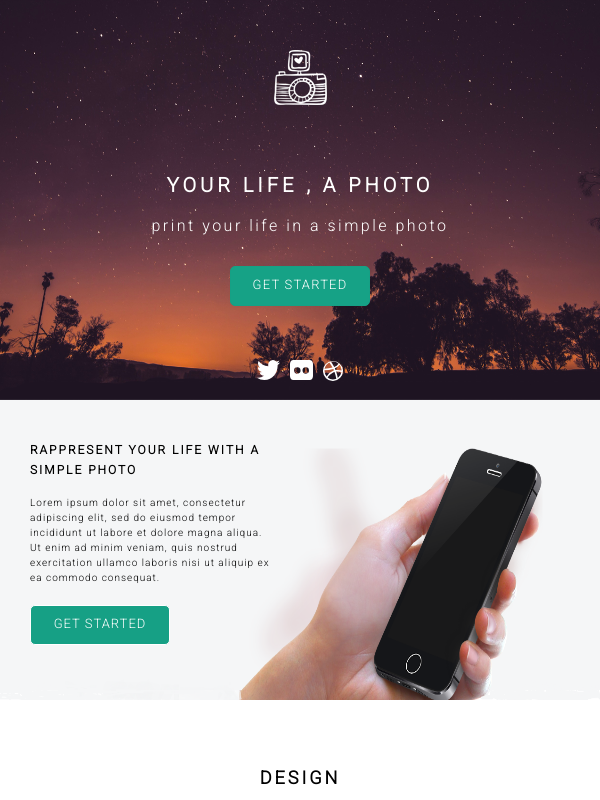
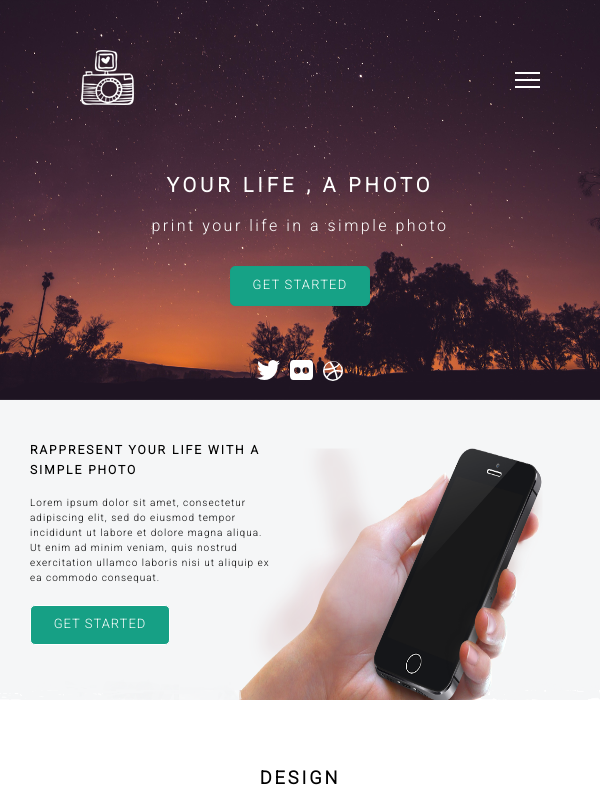
Before and after one commit to hennadii20/site_testwork, a plain HTML site: page index.html in a window 600 px wide. Shown: the top 800 px of the page. Drawn offline with Linux system fonts and the light colour scheme.

Commit message:
changing in navigation

```diff
--- a/index.html
+++ b/index.html
@@ -7,7 +7,7 @@
     <link href="https://fonts.googleapis.com/css2?family=Roboto:wght@300&display=swap" rel="stylesheet">
     <link rel="stylesheet" href="normalize.css">
     <link rel="stylesheet" href="style.css">
-    <title>Document</title>
+    <title>Site</title>
 </head>
 <body>
     <header class="header-wrapper">
@@ -20,6 +20,11 @@
                         DESIGN</a></li>
                 <li class="menu-items  menu-block">
                        <a class="menu-items-link" href="#download">DOWNLOAD</a></li>
+                       <li class="navigation__item">
+                       <button class="navigation__btn-burger">
+                           <span class="navigation__btn-burger--reader-only">menu</span>
+                       </button>
+                    </li>
             </ul>
         </div>
         <div class="header-center-block">
@@ -53,7 +58,7 @@
             </div>
 
             <div class="button__group">
-                <span><p class="design__numbers">01/05</p></span>
+                <span class="button__group-num"><p class="design__numbers">01/05</p></span>
                 <button class="left-btn"><img src="images/fa-angle-left.svg" alt="button"></button>
                 <button class="right-btn"><img src="images/fa-angle-right.svg" alt="button"></button>
             </div>
--- a/style.css
+++ b/style.css
@@ -47,6 +47,29 @@
 
 .logo-item {
     margin: 0 3.5vw;
+}
+
+.navigation__btn-burger--reader-only{
+    display: none;
+}
+
+.navigation__btn-burger {
+    display: none;
+    padding: 0;
+    border: none;
+    background-color: transparent;
+    border-bottom: 2px solid white;
+    cursor: pointer;
+}
+
+.navigation__btn-burger::before,
+.navigation__btn-burger::after {
+    content:" ";
+    display: block;
+    width: 25px;
+    height: 2px;
+    margin-bottom: 5px;
+    background-color: #ffffff;
 }
 
 .header-center-block {
@@ -199,7 +222,7 @@
    margin-bottom: 0;
 }
 
-span {
+.button__group-num {
     position: relative;
     left: 10px;
 }
@@ -387,12 +410,14 @@ span {
         display: none;
     }
 
-    .burger-btn {
-        display: visible;
+    .navigation__btn-burger {
+        display: block;
     }
 
-    .logo-item {
-        margin: 0 auto;
+    .menu-list {
+        width: 80%;
+        justify-content:space-between;
+        align-items:center;
     }
 
 .header-title {
@@ -500,7 +525,18 @@ span {
         padding-top: 30px;
     }
 
-    .header-wrapper{
+    .navigation__btn-burger {
+        display: block;
+    }
+
+    .menu-list {
+        width: 80%;
+        justify-content:space-between;
+        align-items:center;
+    }
+
+
+.header-wrapper{
         height: 400px;
     }
 
@@ -513,9 +549,6 @@ span {
         display: none;
     }
 
-    .logo-item {
-         margin: 0 auto;
-    }
 
     .header-title {
          font-size: 20px;
```
